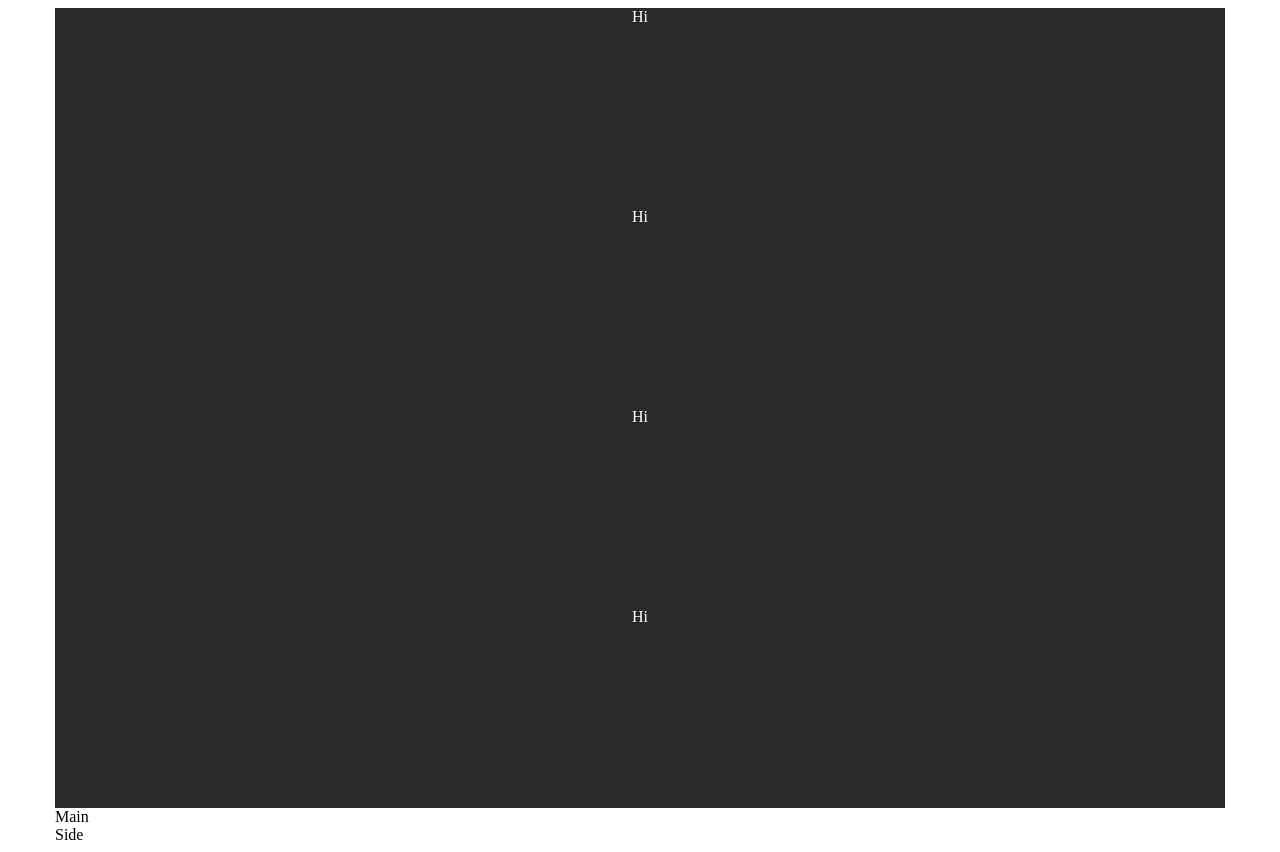
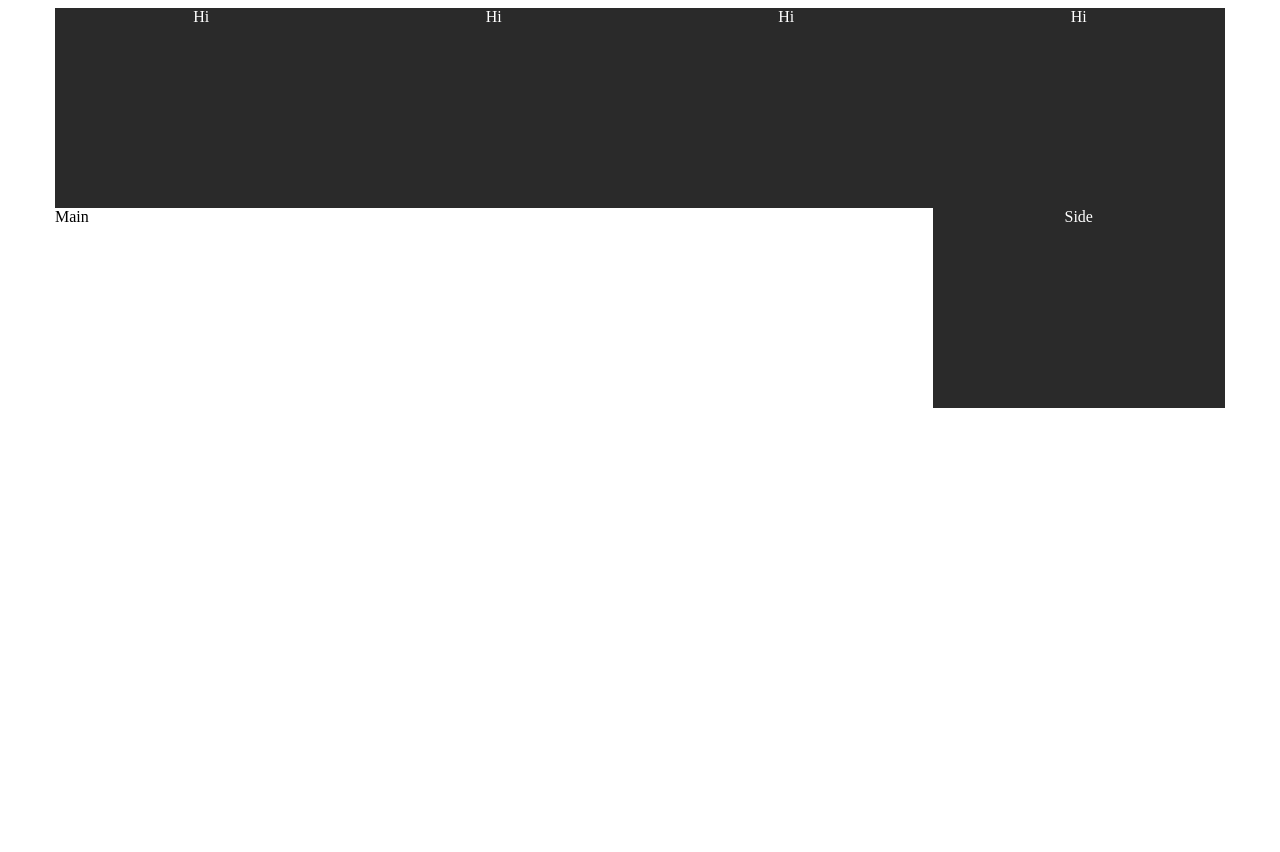
Before and after one commit to davideast/less-recursive-grids, a website: page index.html in a window 1280 px wide. After the commit the page ends 800 px from the top, so only its background shows below. Drawn offline with Linux system fonts and the light colour scheme.

Commit message:
Grid formula.

```diff
--- a/index.html
+++ b/index.html
@@ -8,7 +8,7 @@
         <meta name="viewport" content="width=device-width, initial-scale=1">
         <link rel="stylesheet" href="dist/main.css">
         <style>
-          .col-4 {
+          .col-3 {
             background: #2a2a2a;
             text-align: center;
             color: #FFF;
@@ -18,10 +18,10 @@
     </head>
     <body>
       <div class="container">
-        <div class="col-4">Hi</div>
-        <div class="col-4">Hi</div>
-        <div class="col-4">Hi</div>
-        <div class="col-4">Hi</div>
+        <div class="col-3">Hi</div>
+        <div class="col-3">Hi</div>
+        <div class="col-3">Hi</div>
+        <div class="col-3">Hi</div>
       </div>
       <div class="container">
         <div class="col-9">Main</div>
--- a/src/mixins.less
+++ b/src/mixins.less
@@ -5,11 +5,14 @@
   padding-right: (@gutter / 2);
 }
 
+// container - ((total cols - how many columns) * the single column width)
+// col-8
+// 1200 - ((12 - 4) * 120)
 .generate-columns(@n; @width; @i: 1) when (@i =< @n) {
-  @col: (@i - @n);
+  @col: (@n - @i) + 1;
+  @single-width: @width / @n;
   .col-@{col} {
-    //(@i * @width / (@n + 1));
-    width: @width / @i;
+    width:  @width - ((@n - @col) * @single-width);
     float: left;
   }
   .generate-columns(@n; @width; (@i + 1));
```
Also changed, not shown: dist/main.css.
